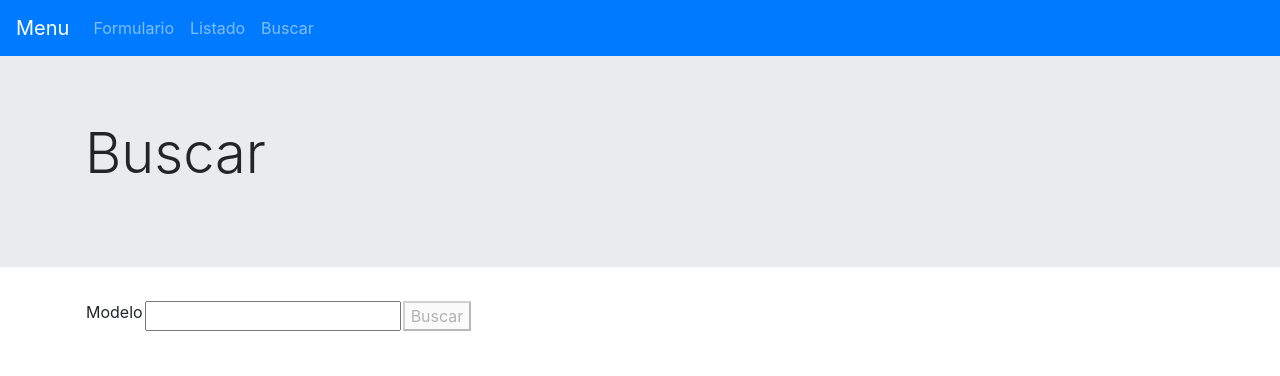
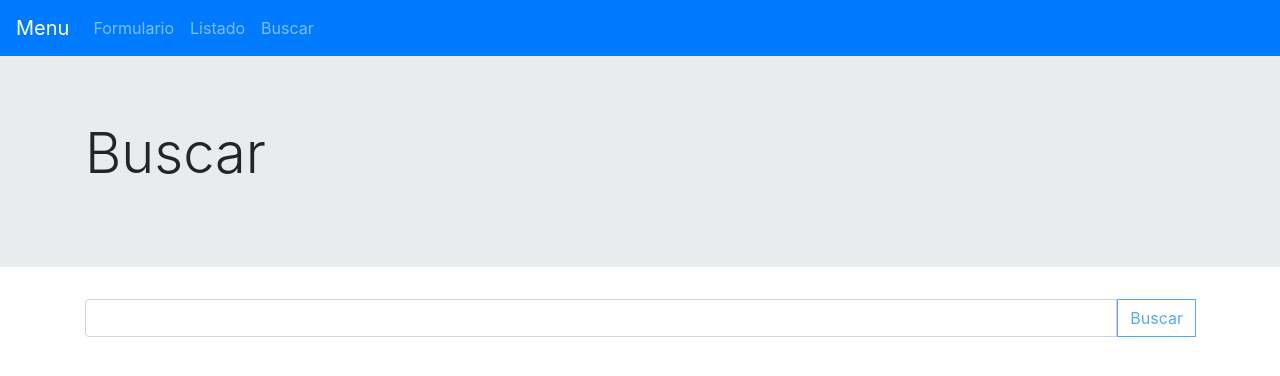
Before and after one commit to flippiJS/friendly-exam, an Angular app: page /buscar in a window 1280 px wide. Shown: the top 376 px of the page. Built offline with nearby package versions, Linux system fonts and the light colour scheme.

Commit message:
Search fix style

```diff
--- a/src/app/components/buscar/buscar.component.html
+++ b/src/app/components/buscar/buscar.component.html
@@ -7,23 +7,21 @@
 <div class="container">
     <app-busqueda (buscar)="MostrarElemento($event)"></app-busqueda>
     <div *ngIf="lista != null">
-        <table border="1" style="width:100%">
-            <thead>
+        <table class="table">
+            <thead class="thead-primary">
                 <th>ID</th>
                 <th>Modelo</th>
                 <th>Marca</th>
                 <th>Precio</th>
-                <th>Puertas</th>
                 <th>Foto</th>
             </thead>
             <tbody>
                 <ng-container *ngFor="let item of lista">
                     <tr>
                         <td>{{ item.id }}</td>
-                        <td>{{ item.modelo }}</td>
-                        <td>{{ item.marca }}</td>
-                        <td>{{ item.precio }}</td>
-                        <td>{{ item.cantidadPuertas }}</td>
+                        <td>{{ item.title }}</td>
+                        <td>{{ item.content }}</td>
+                        <td>{{ item.createdAt }}</td>
                         <td>
                             <img [src]="item.RutaDeFoto" class="autoFoto" />
                         </td>
--- a/src/app/components/busqueda/busqueda.component.html
+++ b/src/app/components/busqueda/busqueda.component.html
@@ -1,20 +1,11 @@
 <form [formGroup]="busquedaGroup">
-    <table>
-        <tbody>
-            <tr>
-                <td><label>Modelo</label></td>
-                <td>
-                    <input formControlName="modelo" [ngClass]="{
-                invalido:
-                  !busquedaGroup.controls.modelo.valid &&
-                  busquedaGroup.controls.modelo.touched,
-                valido: busquedaGroup.controls.modelo.valid
-              }" />
-                </td>
-                <td>
-                    <button (click)="Buscar()" [disabled]="busquedaGroup.invalid">Buscar</button>
-                </td>
-            </tr>
-        </tbody>
-    </table>
+    <div class="input-group mb-3">
+        <input type="text" class="form-control" formControlName="modelo" [ngClass]="{
+                invalido: !busquedaGroup.controls.modelo.valid && busquedaGroup.controls.modelo.touched, valido: busquedaGroup.controls.modelo.valid
+              }"
+            placeholder="" aria-label="Example text with button addon" aria-describedby="button-addon1">
+        <div class="input-group-prepend">
+            <button class="btn btn-outline-primary" type="button" (click)="Buscar()" [disabled]="busquedaGroup.invalid">Buscar</button>
+        </div>
+    </div>
 </form>
```
